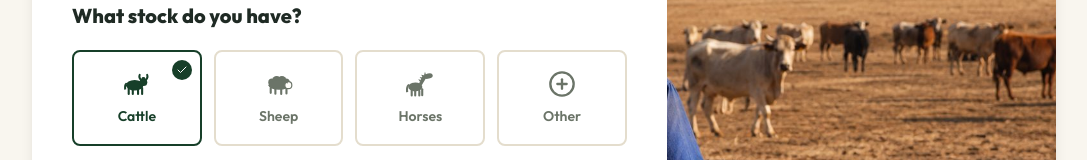
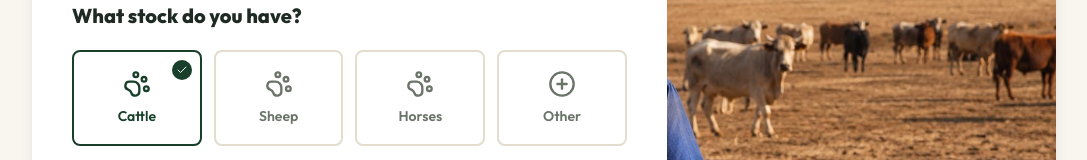
Before and after one commit to jwcoleman87-collab/paddockme, a Next.js app: page /requests/new in a window 1280 px wide. Shown: the part 206-366 px from the top of the page, without its empty margins (96-1183 px from the left). Built offline with nearby package versions, Linux system fonts and the light colour scheme.

Commit message:
Standardise interface icons on Lucide

```diff
--- a/src/components/paddockme/AnimalIcons.tsx
+++ b/src/components/paddockme/AnimalIcons.tsx
@@ -1,190 +1,33 @@
+import {
+  PawPrint,
+  Truck,
+  Wheat,
+  type LucideProps,
+} from "lucide-react";
+
 /**
- * Simple filled-silhouette livestock icons (24x24 viewBox) used for the
- * livestock type picker and summary rows. Designed to read clearly as a
- * cow, sheep, or horse even at small sizes — no faces, no character,
- * just a recognisable side-on animal outline.
+ * Central livestock and role icon mapping.
+ *
+ * PaddockME uses Lucide exclusively for operational interface icons. Labels
+ * carry the exact species meaning; the icon provides a familiar category
+ * cue without introducing novelty silhouettes or a second drawing style.
  */
-
-type IconProps = React.SVGProps<SVGSVGElement>;
-
-export function CattleIcon({ className, ...rest }: IconProps) {
-  return (
-    <svg
-      viewBox="0 0 24 24"
-      className={className}
-      aria-hidden="true"
-      {...rest}
-    >
-      <g fill="currentColor">
-        <ellipse cx="10" cy="13" rx="7.5" ry="4.5" />
-        <circle cx="17.5" cy="10.5" r="3.3" />
-        <ellipse cx="17.5" cy="7" rx="1.5" ry="1.1" />
-        <rect x="4" y="15" width="1.8" height="6.5" rx="0.9" />
-        <rect x="7.5" y="16" width="1.8" height="5.5" rx="0.9" />
-        <rect x="12" y="16" width="1.8" height="5.5" rx="0.9" />
-        <rect x="15.5" y="14.5" width="1.8" height="7" rx="0.9" />
-        <path d="M2.5 11q-2 1-1.5 6l1.8-.4q-.8-4 1-5.2z" />
-      </g>
-      {/* horns */}
-      <path
-        d="M15.3 8.5q-2-2.3-1-4.3"
-        stroke="currentColor"
-        strokeWidth="1.7"
-        fill="none"
-        strokeLinecap="round"
-      />
-      <path
-        d="M19.7 8.5q2-2.3 1-4.3"
-        stroke="currentColor"
-        strokeWidth="1.7"
-        fill="none"
-        strokeLinecap="round"
-      />
-    </svg>
-  );
+export function CattleIcon(props: LucideProps) {
+  return <PawPrint aria-hidden="true" {...props} />;
 }
 
-export function SheepIcon({ className, ...rest }: IconProps) {
-  return (
-    <svg
-      viewBox="0 0 24 24"
-      className={className}
-      aria-hidden="true"
-      {...rest}
-    >
-      <g fill="currentColor">
-        {/* woolly body */}
-        <circle cx="6" cy="10.5" r="3.2" />
-        <circle cx="10" cy="9" r="3.8" />
-        <circle cx="14.5" cy="9" r="3.8" />
-        <circle cx="18" cy="10.5" r="3.2" />
-        <ellipse cx="12" cy="13" rx="9" ry="4" />
-        {/* legs */}
-        <rect x="4" y="14.5" width="1.8" height="6" rx="0.9" />
-        <rect x="8" y="15.8" width="1.8" height="5.5" rx="0.9" />
-        <rect x="13" y="15.9" width="1.8" height="5.5" rx="0.9" />
-        <rect x="17.5" y="15" width="1.8" height="6" rx="0.9" />
-      </g>
-      {/* smooth face, cut out from the wool */}
-      <circle
-        cx="20"
-        cy="13"
-        r="3"
-        fill="var(--color-warm-white, #fff)"
-        stroke="currentColor"
-        strokeWidth="1"
-      />
-      <path
-        d="M19 11l-1.5-1.5"
-        stroke="currentColor"
-        strokeWidth="1.2"
-        fill="none"
-        strokeLinecap="round"
-      />
-    </svg>
-  );
+export function SheepIcon(props: LucideProps) {
+  return <PawPrint aria-hidden="true" {...props} />;
 }
 
-export function HorseIcon({ className, ...rest }: IconProps) {
-  return (
-    <svg
-      viewBox="0 0 24 24"
-      className={className}
-      aria-hidden="true"
-      {...rest}
-    >
-      <g fill="currentColor">
-        <ellipse cx="8" cy="14.5" rx="6" ry="3.8" />
-        {/* neck */}
-        <path d="M11 12L14.5 4.5 18 5.5 13.5 13z" />
-        {/* head */}
-        <ellipse
-          cx="19.2"
-          cy="5.2"
-          rx="3.8"
-          ry="2.2"
-          transform="rotate(-15 19.2 5.2)"
-        />
-        {/* ear */}
-        <path d="M15.3 5L16.3 1.5 17.4 5.2z" />
-        {/* mane */}
-        <path d="M12 10L10.5 8 13 8.5z" />
-        <path d="M13.2 8L11.7 6 14.2 6.5z" />
-        <path d="M14.4 6L12.9 4 15.4 4.5z" />
-        {/* legs */}
-        <rect x="4" y="16.3" width="1.8" height="6.5" rx="0.9" />
-        <rect x="7" y="17.25" width="1.8" height="5.5" rx="0.9" />
-        <rect x="10.5" y="17" width="1.8" height="5.8" rx="0.9" />
-        <rect x="13" y="15.6" width="1.8" height="7" rx="0.9" />
-        {/* tail */}
-        <path d="M2.5 12q-3 1-2.5 7q1.5 .5 2-.5q-1-4 1.5-5.5z" />
-      </g>
-    </svg>
-  );
+export function HorseIcon(props: LucideProps) {
+  return <PawPrint aria-hidden="true" {...props} />;
 }
 
-/**
- * Filled wheat/grain icon — companion to the livestock icons above, used to
- * represent landowners ("I have feed") with the same solid-silhouette style.
- */
-export function WheatIcon({ className, ...rest }: IconProps) {
-  return (
-    <svg
-      viewBox="0 0 24 24"
-      className={className}
-      aria-hidden="true"
-      {...rest}
-    >
-      <g fill="currentColor">
-        <rect x="11.2" y="7.5" width="1.6" height="14.5" rx="0.8" />
-        <path d="M12 5.5l1.6 3h-3.2z" />
-        <path d="M12 9.5q.1-2.28-1.75-3.6q-.12 2.28 1.75 3.6z" />
-        <path d="M12 9.5q-.11-2.28 1.75-3.6q.12 2.28-1.75 3.6z" />
-        <path d="M12 12.5q-.06-2.51-2.2-3.81q-.06 2.5 2.2 3.81z" />
-        <path d="M12 12.5q.06-2.51 2.2-3.81q.06 2.5-2.2 3.81z" />
-        <path d="M12 15.5q-.26-2.72-2.68-3.98q-.32 2.5 2.68 3.98z" />
-        <path d="M12 15.5q.26-2.72 2.68-3.98q.32 2.5-2.68 3.98z" />
-      </g>
-    </svg>
-  );
+export function WheatIcon(props: LucideProps) {
+  return <Wheat aria-hidden="true" {...props} />;
 }
 
-/**
- * Filled side-on delivery truck icon — companion to the livestock icons,
- * used to represent transport providers with the same solid-silhouette
- * style (cargo box, cab with windscreen cut-out, and two wheels).
- */
-export function TransportTruckIcon({ className, ...rest }: IconProps) {
-  return (
-    <svg
-      viewBox="0 0 24 24"
-      className={className}
-      aria-hidden="true"
-      {...rest}
-    >
-      <g fill="currentColor">
-        <rect x="1" y="6.5" width="13" height="8.5" rx="1" />
-        <path d="M14 8.5c0-1.1.9-2 2-2h2.3c.7 0 1.4.4 1.7 1l1.9 3.3c.4.6.6 1.3.6 2v2.2h-8.5z" />
-        <circle cx="6.5" cy="17.5" r="2.3" />
-        <circle cx="17.5" cy="17.5" r="2.3" />
-        <rect x="0.5" y="13.5" width="22.5" height="1.5" rx="0.6" />
-      </g>
-      <circle
-        cx="6.5"
-        cy="17.5"
-        r="1"
-        fill="var(--color-warm-white, #fff)"
-      />
-      <circle
-        cx="17.5"
-        cy="17.5"
-        r="1"
-        fill="var(--color-warm-white, #fff)"
-      />
-      <path
-        d="M16 8c0-.6.4-1 1-1h1.3c.4 0 .7.2.9.5l1.2 2c.1.2.2.5.2.7v.8H16z"
-        fill="var(--color-warm-white, #fff)"
-      />
-    </svg>
-  );
+export function TransportTruckIcon(props: LucideProps) {
+  return <Truck aria-hidden="true" {...props} />;
 }
```
